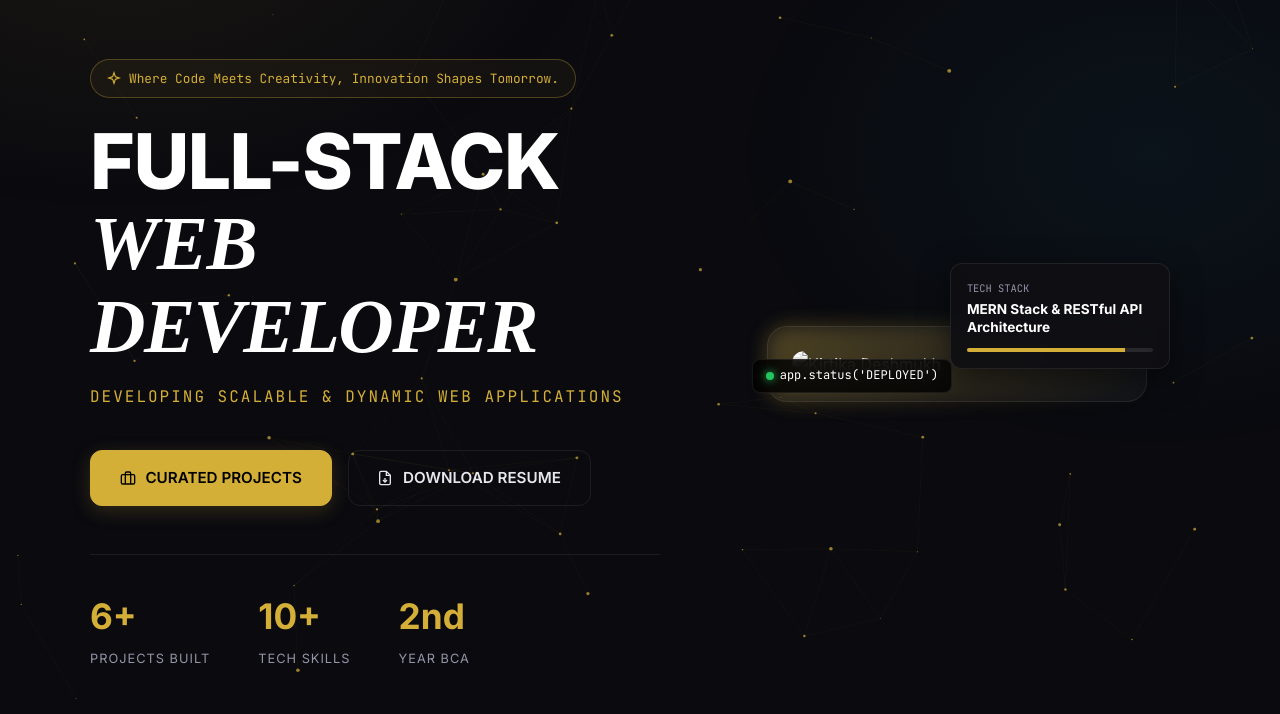
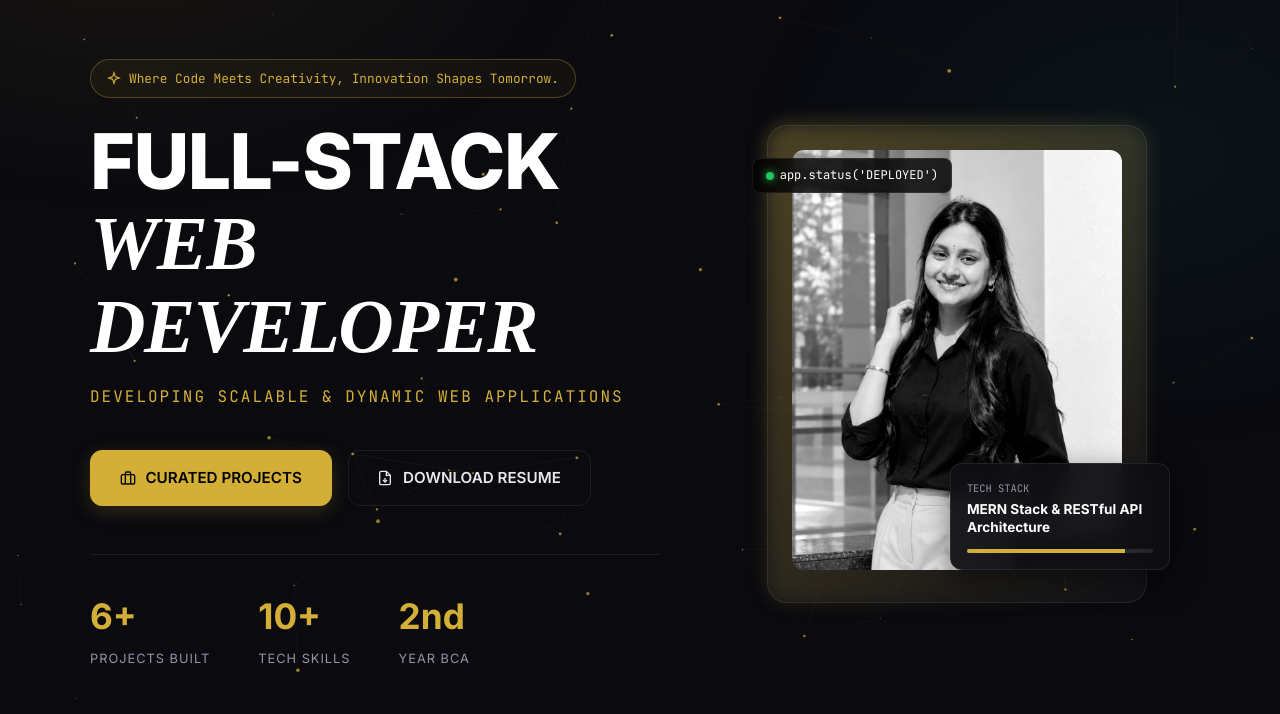
Before and after one commit to kirtikadeshmukh25-cloud/Personal_Portfolio, a website: page index.html in a window 1280 px wide. Shown: the part 86-800 px from the top of the page. Drawn offline with Linux system fonts and the light colour scheme; no server answers.

Commit message:
Added profile photo to portfolio

```diff
--- a/index.html
+++ b/index.html
@@ -130,8 +130,7 @@
             <span class="dot"></span> app.status('DEPLOYED')
           </div>
           <!-- APNI PHOTO KA NAAM YAHAN DALEIN -->
-          <img src="your-photo.jpg" alt="Kirtika Deshmukh" class="profile-img" />
-
+        <img src="./profile.jpeg" alt="Kirtika Deshmukh" class="profile-img" />
           <div class="tech-stack-card">
             <p>TECH STACK</p>
             <strong>MERN Stack & RESTful API Architecture</strong>
--- a/style.css
+++ b/style.css
@@ -71,6 +71,15 @@ button { font:inherit; cursor:none; }
   border-top-color:var(--gold);
   animation:spin .9s linear infinite;
 }
+
+.profile-img {
+    width: 100%;
+    height: 420px;
+    object-fit: cover;
+    object-position: center 30%;
+    border-radius: 15px;
+}
+
 @keyframes spin { to { transform:rotate(360deg); } }
 
 .scroll-progress {
```
Also changed, not shown: profile.jpeg (added).
